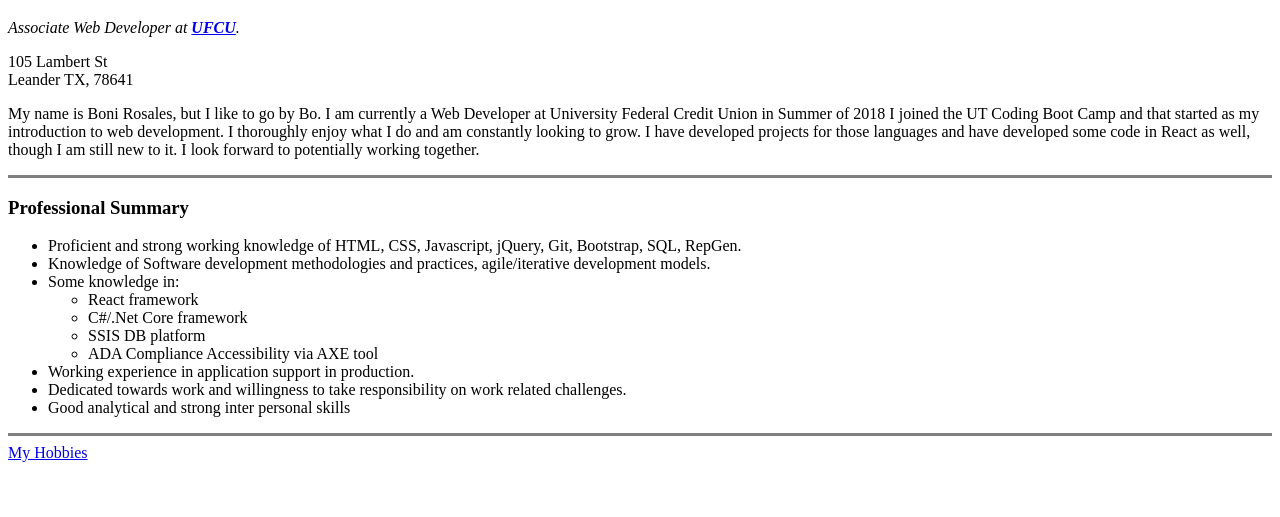
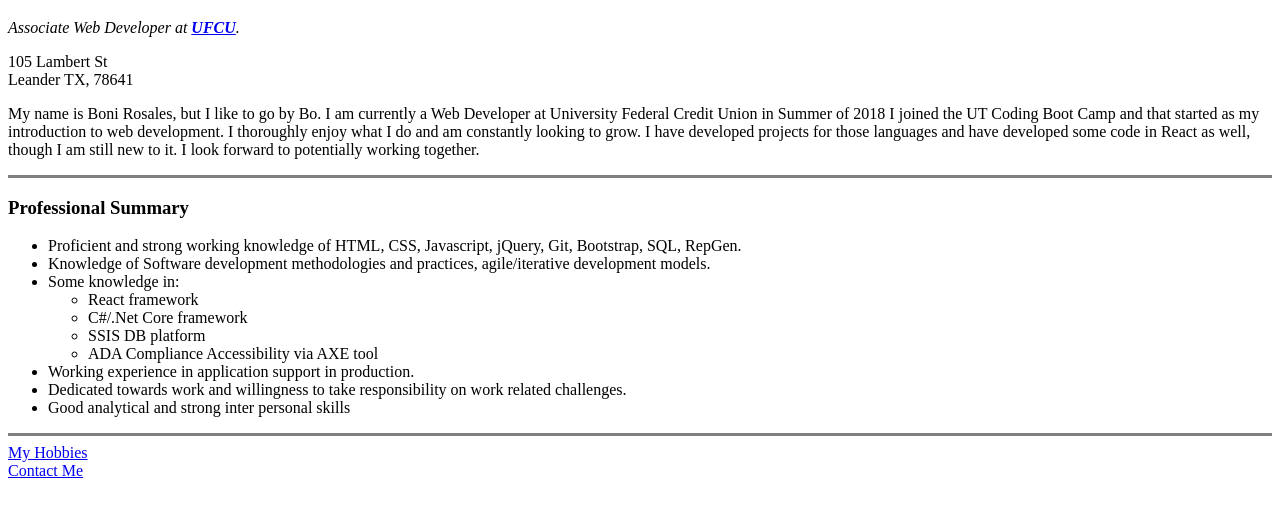
Before and after one commit to BoRosales/plain-resume, a plain HTML site: page index.html in a window 1280 px wide. Shown: the part 87-604 px from the top of the page. Drawn offline with Linux system fonts and the light colour scheme.

Commit message:
Add contact html page

```diff
--- a/index.html
+++ b/index.html
@@ -49,6 +49,8 @@
     <hr size="3" noshade>
 
     <a href="hobbies.html">My Hobbies</a>
+    <br>
+    <a href="contact.html">Contact Me</a>
 
 </body>
 
```
